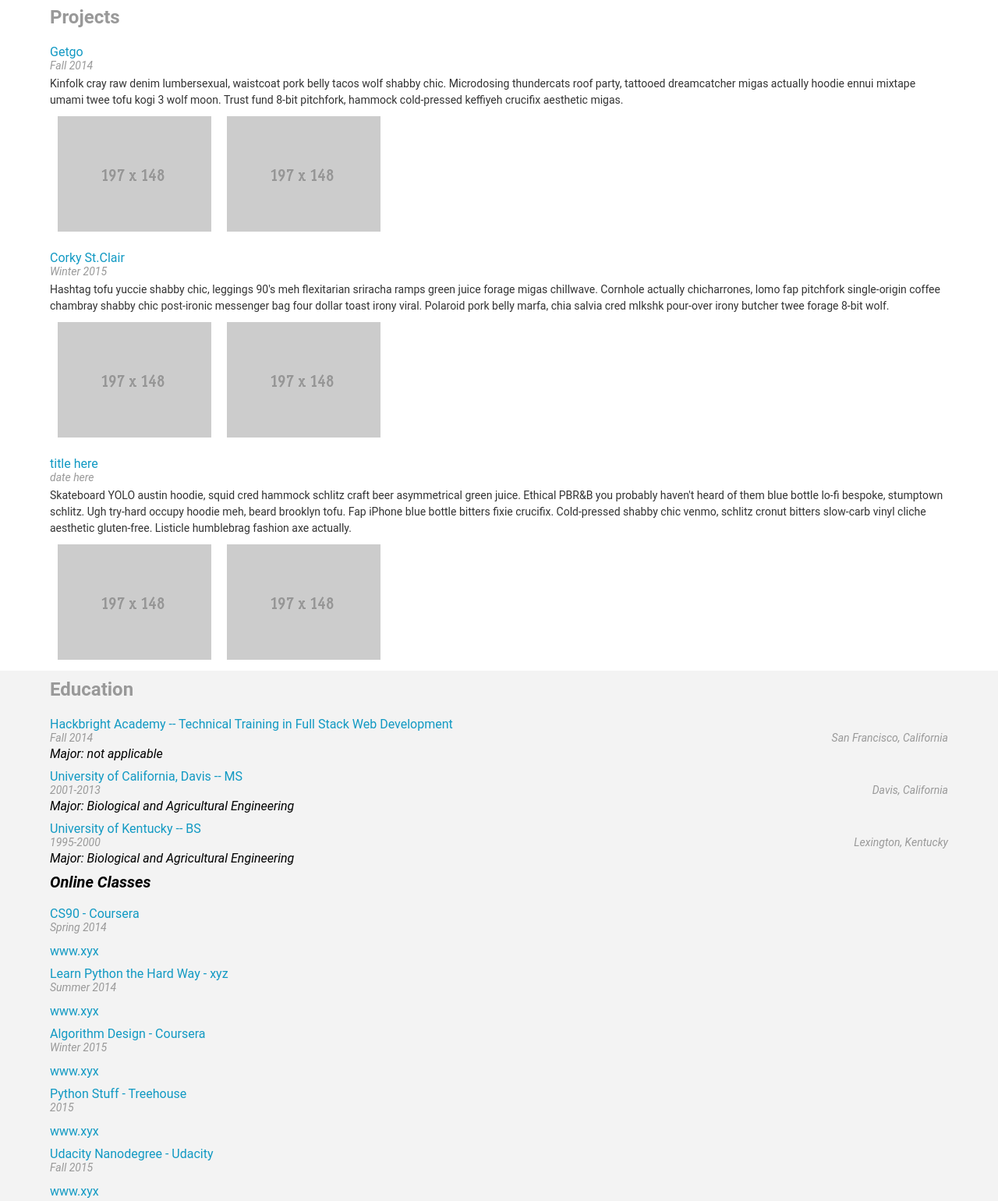
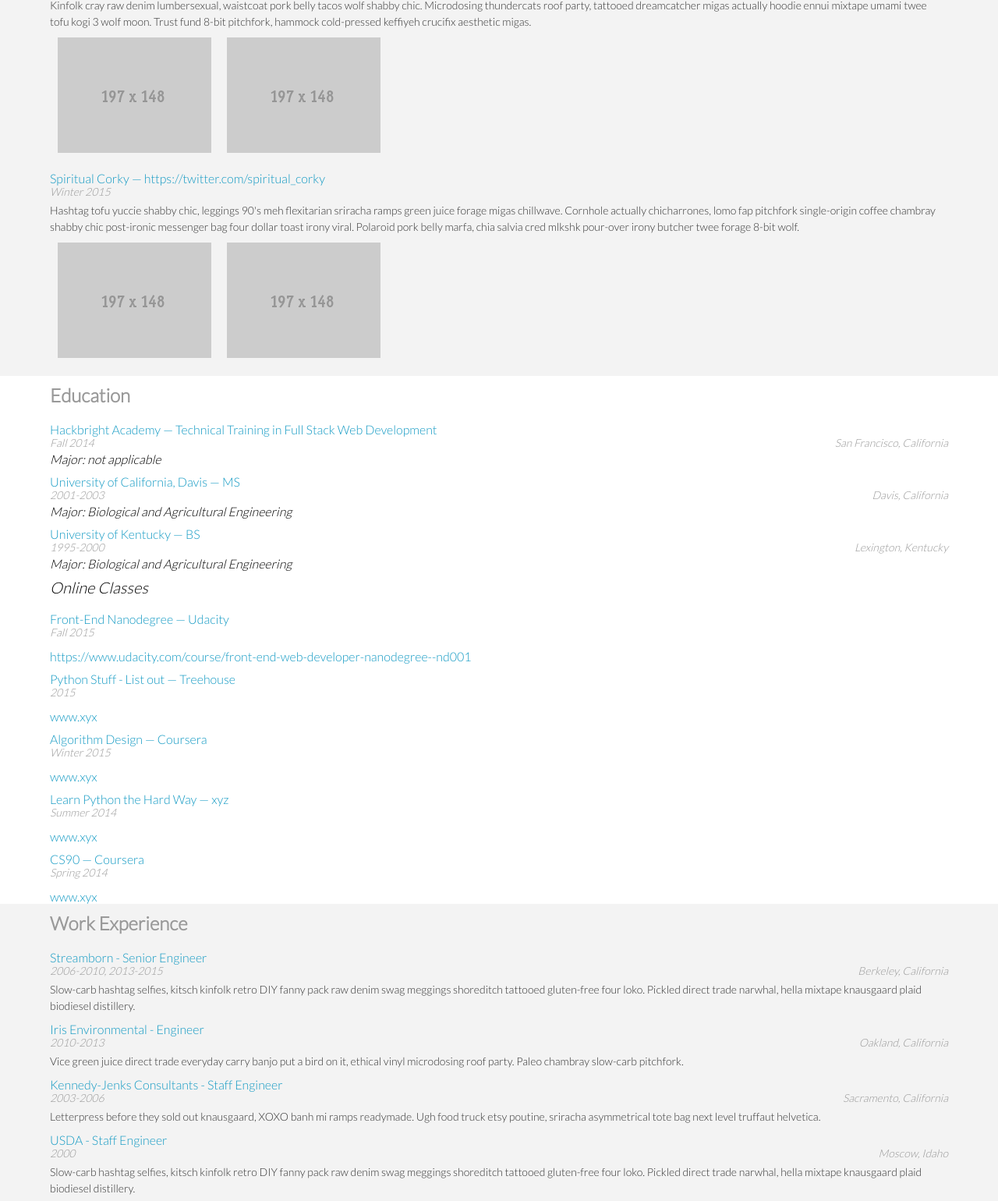
Before and after one commit to jabrad0/Udacity_FEND_P2, a plain HTML site: page index.html in a window 1280 px wide. Shown: the part 760-2300 px from the top of the page at 78% size. Drawn offline with Linux system fonts and the light colour scheme; some packages are replaced by stand-ins of ours.

Commit message:
Map is working. Links added to all sections of resume except header/footer contacts.

```diff
--- a/css/style.css
+++ b/css/style.css
@@ -1,7 +1,8 @@
 * {
   padding:0;
   margin:0;
-  font-family: 'Roboto', sans-serif;
+  font-family: 'Lato', sans-serif;
+  font-weight: 300;
 }
 
 .clearfix {
--- a/index.html
+++ b/index.html
@@ -22,6 +22,8 @@
   <script src="js/jQuery.js"></script>
   <script src="js/helper.js"></script>
   <script src="http://maps.googleapis.com/maps/api/js?libraries=places"></script>
+  <link href='https://fonts.googleapis.com/css?family=Lato:100,300' rel='stylesheet'>
+
 </head>
 
 <body unresolved>
@@ -30,18 +32,22 @@
       <ul id="topContacts" class='flex-box'></ul>
     </div>
     <div style='clear: both;'></div>
+    <div id="projects" class='gray'>
+      <h2>Projects</h2>
+
+    </div>
+    <div id="education">
+      <h2>Education</h2>
+    </div>
+
     <div id="workExperience" class='gray'>
       <h2>Work Experience</h2>
     </div>
-    <div id="projects">
-      <h2>Projects</h2>
+
+    <div id="mapDiv">
+      <h2>Where I've Been Productive</h2>
     </div>
-    <div id="education" class='gray'>
-      <h2>Education</h2>
-    </div>
-    <div id="mapDiv">
-      <h2>Where I've Lived and Worked</h2>
-    </div>
+
     <div id="letsConnect" class='dark-gray'>
       <h2 class='orange center-text'>Let's Connect</h2>
         <ul id="footerContacts" class="flex-box">
--- a/js/helper.js
+++ b/js/helper.js
@@ -16,28 +16,29 @@ var HTMLskillsStart = '<h3 id="skillsH3">Skills at a Glance:</h3><ul id="skills"
 var HTMLskills = '<li class="flex-item"><span class="white-text">%data%</span></li>';
 
 var HTMLworkStart = '<div class="work-entry"></div>';
-var HTMLworkEmployer = '<a href="#">%data%';
+var HTMLworkEmployer = '<a href="#" target="_blank">%data%';
 var HTMLworkTitle = ' - %data%</a>';
 var HTMLworkDates = '<div class="date-text">%data%</div>';
 var HTMLworkLocation = '<div class="location-text">%data%</div>';
 var HTMLworkDescription = '<p><br>%data%</p>';
 
 var HTMLprojectStart = '<div class="project-entry"></div>';
-var HTMLprojectTitle = '<a href="#">%data%</a>';
+var HTMLprojectTitle = '<a href="#" target="_blank">%data%';
+var HTMLprojectURL = ' — %data%</a>';
 var HTMLprojectDates = '<div class="date-text">%data%</div>';
 var HTMLprojectDescription = '<p><br>%data%</p>';
 var HTMLprojectImage = '<img src="%data%">';
 
 var HTMLschoolStart = '<div class="education-entry"></div>';
-var HTMLschoolName = '<a href="#">%data%';
-var HTMLschoolDegree = ' -- %data%</a>';
+var HTMLschoolName = '<a href="#" target="_blank">%data%';
+var HTMLschoolDegree = ' — %data%</a>';
 var HTMLschoolDates = '<div class="date-text">%data%</div>';
 var HTMLschoolLocation = '<div class="location-text">%data%</div>';
 var HTMLschoolMajor = '<em><br>Major: %data%</em>';
 
 var HTMLonlineClasses = '<h3>Online Classes</h3>';
-var HTMLonlineTitle = '<a href="#">%data%';
-var HTMLonlineSchool = ' - %data%</a>';
+var HTMLonlineTitle = '<a href="#" target="_blank">%data%';
+var HTMLonlineSchool = ' — %data%</a>';
 var HTMLonlineDates = '<div class="date-text">%data%</div>';
 var HTMLonlineURL = '<br><a href="#">%data%</a>';
 
@@ -95,7 +96,7 @@ function initializeMap() {
 
   // This next line makes `map` a new Google Map JavaScript Object and attaches it to
   // <div id="map">, which is appended as part of an exercise late in the course.
-  map = new google.maps.Map(document.querySelector('#mapDiv'), mapOptions);
+  map = new google.maps.Map(document.querySelector('#map'), mapOptions);
 
 
   /*
@@ -217,11 +218,11 @@ Uncomment the code below when you're ready to implement a Google Map!
 */
 
 // Calls the initializeMap() function when the page loads
-//window.addEventListener('load', initializeMap);
+window.addEventListener('load', initializeMap);
 
 //Vanilla JS way to listen for resizing of the window
 //and adjust map bounds
-//window.addEventListener('resize', function(e) {
-//   //Make sure the map bounds get updated on page resize
-//   map.fitBounds(mapBounds);
-//});
+window.addEventListener('resize', function(e) {
+//Make sure the map bounds get updated on page resize
+  map.fitBounds(mapBounds);
+});
--- a/js/resumeBuilder.js
+++ b/js/resumeBuilder.js
@@ -4,8 +4,8 @@ var bio = {
   "contacts": {
     "email": "julibrady@gmail.com",
     "github": "jabrad0",
-    "twitter": "@jabrad0",
-    "linkedin": "Juli",
+    "twitter": "@Juli_Brady",
+    "linkedin": "julibrady",
     "location": "Nashville, TN"
   },
   "location": "Nashville, TN",
@@ -28,7 +28,7 @@ var education = {
       "location": "Davis, California",
       "degree": "MS",
       "major": "Biological and Agricultural Engineering",
-      "dates": "2001-2013 ",
+      "dates": "2001-2003 ",
       "url":"http://bae.engineering.ucdavis.edu/"
     },
     {
@@ -37,14 +37,26 @@ var education = {
       "degree": "BS",
       "major": "Biological and Agricultural Engineering",
       "dates": "1995-2000 ",
-      "url":"www.uky.edu/bae/"
+      "url":"http://www.uky.edu/bae/"
     }
   ],
   "onlineCourses": [
     {
-      "title": "CS90",
+      "title": "Front-End Nanodegree",
+      "school": "Udacity",
+      "dates": "Fall 2015",
+      "url": "https://www.udacity.com/course/front-end-web-developer-nanodegree--nd001"
+    },
+    {
+      "title": "Python Stuff - List out",
+      "school": "Treehouse",
+      "dates": "2015",
+      "url": "www.xyx"
+    },
+    {
+      "title": "Algorithm Design",
       "school": "Coursera",
-      "dates": "Spring 2014",
+      "dates": "Winter 2015",
       "url": "www.xyx"
     },
     {
@@ -54,21 +66,9 @@ var education = {
       "url": "www.xyx"
     },
     {
-      "title": "Algorithm Design",
+      "title": "CS90",
       "school": "Coursera",
-      "dates": "Winter 2015",
-      "url": "www.xyx"
-    },
-    {
-      "title": "Python Stuff",
-      "school": "Treehouse",
-      "dates": "2015",
-      "url": "www.xyx"
-    },
-    {
-      "title": "Udacity Nanodegree",
-      "school": "Udacity",
-      "dates": "Fall 2015",
+      "dates": "Spring 2014",
       "url": "www.xyx"
     }
   ]
@@ -77,24 +77,11 @@ var education = {
 var work = {
   "jobs": [
     {
-      "employer": "USDA",
-      "title": "Staff Engineer",
-      "location": "Moscow, Idaho",
-      "dates": "2000",
-      "description": "Slow-carb hashtag selfies, kitsch kinfolk retro DIY fanny pack raw denim swag meggings shoreditch tattooed gluten-free four loko. Pickled direct trade narwhal, hella mixtape knausgaard plaid biodiesel distillery."
-    },
-    {
-      "employer": "Kennedy-Jenks Consultants",
-      "title": "Staff Engineer",
-      "location": "Sacramento, California",
-      "dates": "2003-2006",
-      "description": "Letterpress before they sold out knausgaard, XOXO banh mi ramps readymade. Ugh food truck etsy poutine, sriracha asymmetrical tote bag next level truffaut helvetica."
-    },
-    {
       "employer": "Streamborn",
       "title": "Senior Engineer",
       "location": "Berkeley, California",
       "dates": "2006-2010, 2013-2015",
+      "url": "https://www.linkedin.com/in/streamborn",
       "description": "Slow-carb hashtag selfies, kitsch kinfolk retro DIY fanny pack raw denim swag meggings shoreditch tattooed gluten-free four loko. Pickled direct trade narwhal, hella mixtape knausgaard plaid biodiesel distillery."
     },
     {
@@ -102,7 +89,24 @@ var work = {
       "title": "Engineer",
       "location": "Oakland, California",
       "dates": "2010-2013",
+      "url": "http://www.irisenv.com/",
       "description": "Vice green juice direct trade everyday carry banjo put a bird on it, ethical vinyl microdosing roof party. Paleo chambray slow-carb pitchfork. "
+    },
+    {
+      "employer": "Kennedy-Jenks Consultants",
+      "title": "Staff Engineer",
+      "location": "Sacramento, California",
+      "dates": "2003-2006",
+      "url": "http://www.kennedyjenks.com/",
+      "description": "Letterpress before they sold out knausgaard, XOXO banh mi ramps readymade. Ugh food truck etsy poutine, sriracha asymmetrical tote bag next level truffaut helvetica."
+    },
+    {
+      "employer": "USDA",
+      "title": "Staff Engineer",
+      "location": "Moscow, Idaho",
+      "dates": "2000",
+      "url": "http://www.fsa.usda.gov/",
+      "description": "Slow-carb hashtag selfies, kitsch kinfolk retro DIY fanny pack raw denim swag meggings shoreditch tattooed gluten-free four loko. Pickled direct trade narwhal, hella mixtape knausgaard plaid biodiesel distillery."
     }
 
   ]
@@ -111,21 +115,24 @@ var work = {
 var projects = {
   "projects": [
     {
+      "title":"Udacity FrontEnd Nanodegree",
+      "url":"url here",
+      "dates":"Fall 2015",
+      "description": "Skateboard YOLO austin hoodie, squid cred hammock schlitz craft beer asymmetrical green juice. Ethical PBR&B you probably haven't heard of them blue bottle lo-fi bespoke, stumptown schlitz. Ugh try-hard occupy hoodie meh, beard brooklyn tofu. Fap iPhone blue bottle bitters fixie crucifix. Cold-pressed shabby chic venmo, schlitz cronut bitters slow-carb vinyl cliche aesthetic gluten-free. Listicle humblebrag fashion axe actually.",
+      "images": ["images/197x148.gif", "images/197x148.gif"]
+    },
+    {
       "title":"Getgo",
+      "url":"https://getartandgo.herokuapp.com/",
       "dates":"Fall 2014",
       "description": "Kinfolk cray raw denim lumbersexual, waistcoat pork belly tacos wolf shabby chic. Microdosing thundercats roof party, tattooed dreamcatcher migas actually hoodie ennui mixtape umami twee tofu kogi 3 wolf moon. Trust fund 8-bit pitchfork, hammock cold-pressed keffiyeh crucifix aesthetic migas.",
       "images": ["images/197x148.gif", "images/197x148.gif"]
     },
     {
-      "title":"Corky St.Clair",
+      "title":"Spiritual Corky",
+      "url":"https://twitter.com/spiritual_corky",
       "dates":"Winter 2015",
       "description": "Hashtag tofu yuccie shabby chic, leggings 90's meh flexitarian sriracha ramps green juice forage migas chillwave. Cornhole actually chicharrones, lomo fap pitchfork single-origin coffee chambray shabby chic post-ironic messenger bag four dollar toast irony viral. Polaroid pork belly marfa, chia salvia cred mlkshk pour-over irony butcher twee forage 8-bit wolf. ",
-      "images": ["images/197x148.gif", "images/197x148.gif"]
-    },
-    {
-      "title":"title here",
-      "dates":"date here",
-      "description": "Skateboard YOLO austin hoodie, squid cred hammock schlitz craft beer asymmetrical green juice. Ethical PBR&B you probably haven't heard of them blue bottle lo-fi bespoke, stumptown schlitz. Ugh try-hard occupy hoodie meh, beard brooklyn tofu. Fap iPhone blue bottle bitters fixie crucifix. Cold-pressed shabby chic venmo, schlitz cronut bitters slow-carb vinyl cliche aesthetic gluten-free. Listicle humblebrag fashion axe actually.",
       "images": ["images/197x148.gif", "images/197x148.gif"]
     }
   ]
@@ -142,14 +149,19 @@ bio.display = function() {
   // Contact Info
   var formattedEmail = HTMLemail.replace("%data%", bio.contacts.email);
   $("#topContacts").append(formattedEmail);
+  $("#footerContacts").append(formattedEmail);
   var formattedLinkedIn = HTMLlinkedin.replace("%data%", bio.contacts.linkedin);
   $("#topContacts").append(formattedLinkedIn);
+  $("#footerContacts").append(formattedLinkedIn);
   var formattedGithub = HTMLgithub.replace("%data%", bio.contacts.github);
   $("#topContacts").append(formattedGithub);
+  $("#footerContacts").append(formattedGithub);
   var formattedTwitter = HTMLtwitter.replace("%data%", bio.contacts.twitter);
   $("#topContacts").append(formattedTwitter);
+  $("#footerContacts").append(formattedTwitter);
   var formattedLocation = HTMLlocation.replace("%data%", bio.contacts.location);
   $("#topContacts").append(formattedLocation);
+  // $("#topContacts").append(formattedLocation);
 
   //bioPic
   var formattedbioPic = HTMLbioPic.replace("%data%", bio.bioPic);
@@ -172,6 +184,7 @@ work.display = function() {
     $("#workExperience").append(HTMLworkStart);
 
     var formattedEmployer = HTMLworkEmployer.replace("%data%", work.jobs[job].employer);
+    formattedEmployer = formattedEmployer.replace("#", work.jobs[job].url);
     var formattedTitle = HTMLworkTitle.replace("%data%", work.jobs[job].title);
     var formattedEmployerTitle = formattedEmployer + formattedTitle;
     $(".work-entry:last").append(formattedEmployerTitle);
@@ -193,7 +206,11 @@ projects.display = function() {
     $("#projects").append(HTMLprojectStart);
 
     var formattedTitle = HTMLprojectTitle.replace("%data%", projects.projects[project].title);
-    $(".project-entry:last").append(formattedTitle);
+    formattedTitle = formattedTitle.replace("#", projects.projects[project].url);
+    var formattedURL = HTMLprojectURL.replace("%data%", projects.projects[project].url);
+    var formattedTitleURL = formattedTitle + formattedURL;
+    $(".project-entry:last").append(formattedTitleURL);
+
     var formattedDates = HTMLprojectDates.replace("%data%", projects.projects[project].dates);
     $(".project-entry:last").append(formattedDates);
     var formattedDescription = HTMLprojectDescription.replace("%data%", projects.projects[project].description);
@@ -213,11 +230,10 @@ education.displaySchools = function() {
   for (school in education.schools) {
     $("#education").append(HTMLschoolStart);
     var formattedName = HTMLschoolName.replace("%data%", education.schools[school].name);
+    formattedName = formattedName.replace("#", education.schools[school].url );
     var formattedDegree = HTMLschoolDegree.replace("%data%", education.schools[school].degree);
     var formattedNameDegree = formattedName + formattedDegree;
     $(".education-entry:last").append(formattedNameDegree);
-
-
     var formattedDates= HTMLschoolDates.replace("%data%", education.schools[school].dates);
     $(".education-entry:last").append(formattedDates);
     var formattedLocation = HTMLschoolLocation.replace("%data%", education.schools[school].location);
@@ -232,6 +248,7 @@ education.displayOnline = function() {
   for (onlineCourse in education.onlineCourses) {
   $("#education").append(HTMLschoolStart);
   var formattedTitle = HTMLonlineTitle.replace("%data%", education.onlineCourses[onlineCourse].title);
+  formattedTitle = formattedTitle.replace("#", education.onlineCourses[onlineCourse].url);
   var formattedSchool = HTMLonlineSchool.replace("%data%", education.onlineCourses[onlineCourse].school);
   var formattedTitleSchool = formattedTitle + formattedSchool;
   $(".education-entry:last").append(formattedTitleSchool);
@@ -250,7 +267,7 @@ education.displayOnline();
 
 
 //Google Map
-$("#mapDiv:last").append(googleMap);
+$("#mapDiv").append(googleMap);
 
 
 
```
